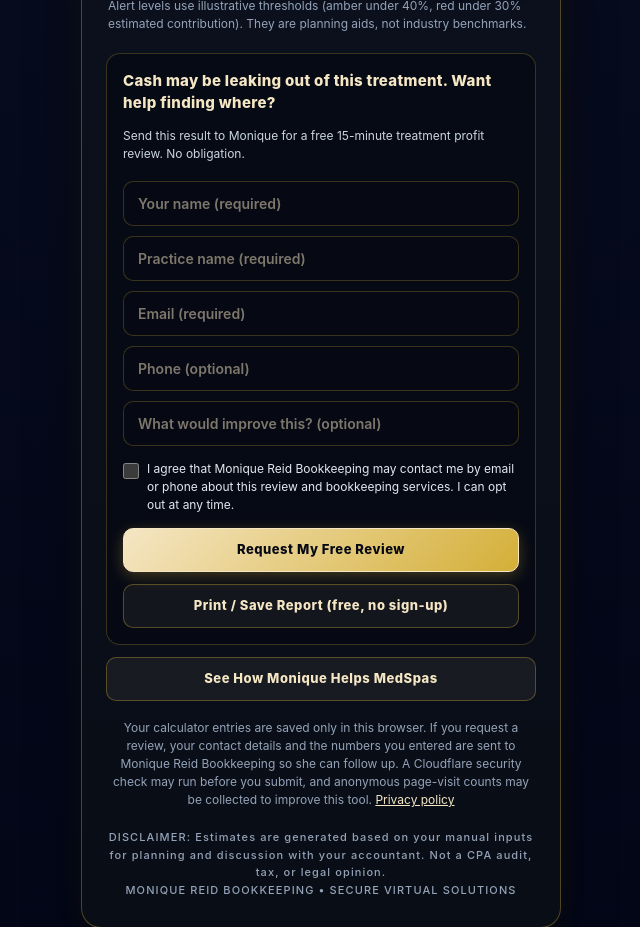
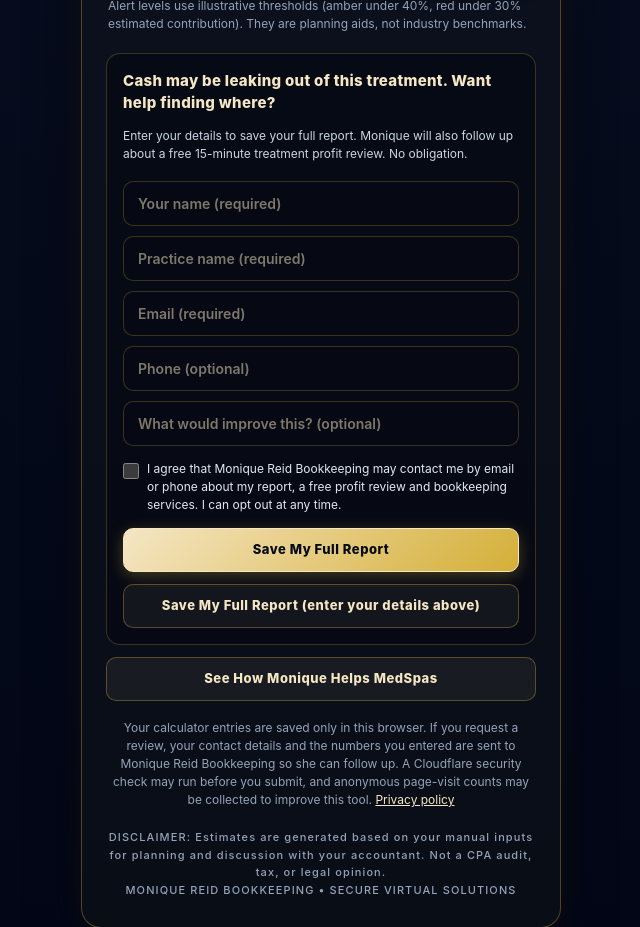
Before and after one commit to moniquereidbookkeeping/medspa-profit-pulse, a React (Vite) app: page / in a window 1280 px wide. Shown: the part 2080-3007 px from the top of the page, without its empty margins (319-959 px from the left). Built offline with nearby package versions, Linux system fonts and the light colour scheme; no server answers.

Commit message:
Gate the full report behind contact details; point previews at medspa.moniquereidbookkeeping.com
Co-Authored-By: Claude Sonnet 5.5 <noreply@anthropic.com>
Claude-Session: https://claude.ai/code/session_01DRTBERRYbtjQAsqXJZxU74

```diff
--- a/index.html
+++ b/index.html
@@ -12,17 +12,19 @@
 
     <!-- Preview-image links must be absolute. If you move to your own domain, change the two og-image URLs below. -->
     <meta property="og:site_name" content="Monique Reid Bookkeeping" />
+    <link rel="canonical" href="https://medspa.moniquereidbookkeeping.com/" />
+    <meta property="og:url" content="https://medspa.moniquereidbookkeeping.com/" />
     <meta property="og:title" content="The MedSpa Profit Pulse: Find Missing Cash in Your Menu" />
     <meta property="og:description" content="Free calculator for MedSpa owners. See what each treatment really keeps after fees, product, provider pay, and room time." />
     <meta property="og:type" content="website" />
-    <meta property="og:image" content="https://medspa-profit-pulse.pages.dev/og-image.png" />
+    <meta property="og:image" content="https://medspa.moniquereidbookkeeping.com/og-image.png" />
     <meta property="og:image:width" content="1200" />
     <meta property="og:image:height" content="630" />
     <meta property="og:image:alt" content="The MedSpa Profit Pulse: a free profit calculator for MedSpas" />
     <meta name="twitter:card" content="summary_large_image" />
     <meta name="twitter:title" content="The MedSpa Profit Pulse: Find Missing Cash in Your Menu" />
     <meta name="twitter:description" content="Free calculator for MedSpa owners. See what each treatment really keeps." />
-    <meta name="twitter:image" content="https://medspa-profit-pulse.pages.dev/og-image.png" />
+    <meta name="twitter:image" content="https://medspa.moniquereidbookkeeping.com/og-image.png" />
   </head>
   <body>
     <div id="root">
--- a/src/App.tsx
+++ b/src/App.tsx
@@ -25,7 +25,7 @@ const REVIEW_HEADLINES = {
   amber: 'You are close. Want a quick look at what to tighten?',
   green: 'Strong numbers. Want a second set of eyes on the rest of your menu?'
 } as const;
-const REVIEW_TEXT = 'Send this result to Monique for a free 15-minute treatment profit review. No obligation.';
+const REVIEW_TEXT = 'Enter your details to save your full report. Monique will also follow up about a free 15-minute treatment profit review. No obligation.';
 // --------------------------------------------------------------------------------------------
 
 const EMAIL_RE = /^[^\s@]+@[^\s@]+\.[^\s@]{2,}$/;
@@ -306,8 +306,10 @@ export default function App() {
       setIsLeadCaptured(true);
       setIsEditingContact(false);
       setSaveStatus('ok');
-      setSaveMessage('Request received. Monique will follow up at ' + email.trim() + '. You can also print or save your report below.');
+      setSaveMessage('Thank you. Your report is opening now. If it does not, press the Save My Full Report button below. Monique will follow up at ' + email.trim() + '.');
       track('review_requested', { alert: metrics.alertLevel, category });
+      // The full report opens right after the details are saved. The button below stays available if a browser blocks this.
+      setTimeout(() => { track('report_printed'); window.print(); }, 400);
     } catch (error) {
       console.error('Remote save failed', error);
       const reason = error instanceof Error ? error.message : 'We could not save your details right now.';
@@ -319,6 +321,16 @@ export default function App() {
   };
 
   const handlePrint = () => {
+    if (!isLeadCaptured) {
+      // The full report is the thank-you for sharing contact details: take the visitor to the short form instead.
+      track('report_gate_shown');
+      setSaveStatus('idle');
+      setSaveMessage('');
+      setFormNear(true);
+      leadBoxRef.current?.scrollIntoView({ behavior: 'smooth', block: 'center' });
+      setTimeout(() => leadBoxRef.current?.querySelector<HTMLInputElement>('input[aria-label="Your name"]')?.focus({ preventScroll: true }), 350);
+      return;
+    }
     track('report_printed');
     window.print();
   };
@@ -338,7 +350,13 @@ export default function App() {
   ];
 
   return (
-    <div className="app-card">
+    <div className={`app-card${isLeadCaptured ? '' : ' report-locked'}`}>
+      {/* Printed instead of the report when the visitor has not yet saved their details (for example Ctrl+P) */}
+      <div className="print-lock-note">
+        <h1>MONIQUE REID BOOKKEEPING</h1>
+        <p>Your full MedSpa Profit Pulse report is saved after you enter your name, practice and email on the calculator page.</p>
+        <p>medspa.moniquereidbookkeeping.com</p>
+      </div>
       {/* Print-Only Professional CPA-Ready Diagnostic Header */}
       <div className="print-header-brand">
         <h1>MONIQUE REID BOOKKEEPING</h1>
@@ -642,24 +660,24 @@ export default function App() {
             <input className="hp-field" type="text" name="hp_ref" tabIndex={-1} autoComplete="off" aria-hidden="true" data-lpignore="true" data-1p-ignore="true" value={website} onChange={e => setWebsite(e.target.value)} />
             <label style={{ display: 'flex', alignItems: 'flex-start', gap: '8px', fontSize: '12px', marginTop: '4px', color: '#E2E8F0', cursor: 'pointer' }}>
               <input type="checkbox" checked={contactConsent} onChange={e => setContactConsent(e.target.checked)} required />
-              I agree that Monique Reid Bookkeeping may contact me by email or phone about this review and bookkeeping services. I can opt out at any time.
+              I agree that Monique Reid Bookkeeping may contact me by email or phone about my report, a free profit review and bookkeeping services. I can opt out at any time.
             </label>
             {turnstileSiteKey && formNear && <Turnstile siteKey={turnstileSiteKey} onToken={setTurnstileToken} onProblem={setTurnstileProblem} resetSignal={turnstileReset} />}
             {turnstileSiteKey && turnstileProblem && (
               <p className="save-message save-error">The verification check did not load. Some in-app browsers (including social media apps) block it. Please open this page in Safari or Chrome to send your request. You can still use the calculator and print your report here.</p>
             )}
             <button type="submit" disabled={saveStatus === 'saving'} className="cta-btn" style={{ marginTop: '4px' }}>
-              {saveStatus === 'saving' ? 'Sending...' : 'Request My Free Review'}
+              {saveStatus === 'saving' ? 'Sending...' : 'Save My Full Report'}
             </button>
           </form>
         ) : (
           <div style={{ textAlign: 'center' }}>
-            <p style={{ color: '#34D399', fontWeight: 700, fontSize: '14px', marginBottom: '8px' }}>✓ Review request received</p>
+            <p style={{ color: '#34D399', fontWeight: 700, fontSize: '14px', marginBottom: '8px' }}>✓ Details received. Your full report is unlocked.</p>
             <p style={{ fontSize: '12px', color: '#CBD5E1', marginBottom: '12px' }}>
-              You already sent a request from this browser. Need to send another one with new numbers?
+              Your details are saved from this browser, so your full report is unlocked. Need to send a new request with different numbers?
             </p>
             <button type="button" className="cta-btn" onClick={() => { setSaveStatus('idle'); setSaveMessage(''); setIsEditingContact(true); }} style={{ marginTop: 0 }}>
-              Send Another Request
+              Send a New Request
             </button>
           </div>
         )}
@@ -667,7 +685,7 @@ export default function App() {
         {saveMessage && (
           <p role={saveStatus === 'error' ? 'alert' : 'status'} className={`save-message save-${saveStatus}`}>{saveMessage}</p>
         )}
-        <button type="button" className="secondary-cta-btn print-report-btn" onClick={handlePrint} style={{ marginTop: '12px' }}>Print / Save Report (free, no sign-up)</button>
+        <button type="button" className="secondary-cta-btn print-report-btn" onClick={handlePrint} style={{ marginTop: '12px' }}>{isLeadCaptured ? 'Print / Save My Full Report' : 'Save My Full Report (enter your details above)'}</button>
       </div>
 
       <a href={withUtm(BOOKING_URL, 'results_cta')} onClick={() => track('cta_clicked')} target="_blank" rel="noopener noreferrer" className="secondary-cta-btn">
--- a/src/index.css
+++ b/src/index.css
@@ -337,7 +337,7 @@ button:focus-visible, a:focus-visible, select:focus-visible, input:focus-visible
 }
 
 /* Print-Only DOM Header & Footer for Date/Time & Page Numbers */
-.print-top-meta, .print-bottom-meta, .print-header-brand, .print-assumptions { display: none; }
+.print-top-meta, .print-bottom-meta, .print-header-brand, .print-assumptions, .print-lock-note { display: none; }
 
 @media print {
   @page {
@@ -586,3 +586,11 @@ button:focus-visible, a:focus-visible, select:focus-visible, input:focus-visible
   .insights-panel { padding: 10px 18px !important; }
   .insights-panel .result-row { margin-bottom: 4px !important; }
 }
+
+@media print {
+  /* No saved details yet: the printout is only a short notice, not the report. */
+  .report-locked > *:not(.print-lock-note) { display: none !important; }
+  .report-locked .print-lock-note { display: block !important; text-align: center; color: #000; padding: 80px 24px; }
+  .report-locked .print-lock-note h1 { font-size: 20pt !important; color: #000 !important; margin: 0 0 16px !important; }
+  .report-locked .print-lock-note p { font-size: 12pt !important; color: #000 !important; margin: 0 0 10px !important; }
+}
```
Also changed, not shown: 1 other file (tests, documents, lock files or other folders).
